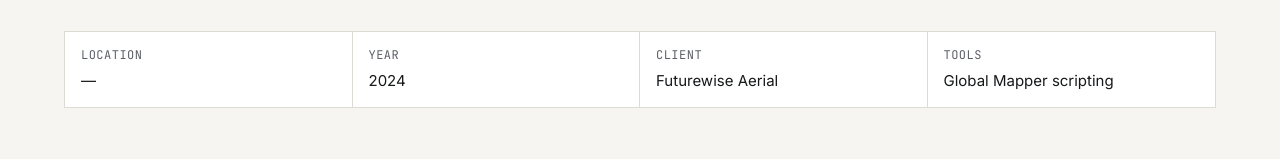
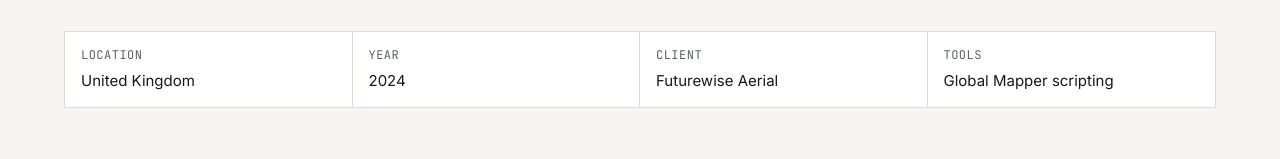
Before and after one commit to Abdul-Haleem-Khan-RS-GIS/Geospatial_Portfolio, a plain HTML site: page projects/global-mapper-csv-export-script.html in a window 1280 px wide. Shown: the part 297-456 px from the top of the page. Drawn offline with Linux system fonts and the light colour scheme.

Commit message:
Global Mapper script: set location to United Kingdom
Co-Authored-By: Claude Opus 5.5 <noreply@anthropic.com>
Claude-Session: https://claude.ai/code/session_019ix2VwBFEfSriveM5Esb5E

```diff
--- a/projects/global-mapper-csv-export-script.html
+++ b/projects/global-mapper-csv-export-script.html
@@ -10,7 +10,7 @@
 <div class="crumb"><a href="../index.html#work">← All work</a></div>
 <div class="phero"><span class="mono">GIS Data Engineering &amp; CAD</span><h1 style="font-size:clamp(32px,4.5vw,52px)">Global Mapper Script: Export Layers to CSV</h1>
 <p class="lead">Global Mapper script that exports multiple layers to separate CSV files, with a how-to guide.</p>
-<dl class="facts"><div><dt class="mono">Location</dt><dd>—</dd></div><div><dt class="mono">Year</dt><dd>2024</dd></div><div><dt class="mono">Client</dt><dd>Futurewise Aerial</dd></div><div><dt class="mono">Tools</dt><dd>Global Mapper scripting</dd></div></dl>
+<dl class="facts"><div><dt class="mono">Location</dt><dd>United Kingdom</dd></div><div><dt class="mono">Year</dt><dd>2024</dd></div><div><dt class="mono">Client</dt><dd>Futurewise Aerial</dd></div><div><dt class="mono">Tools</dt><dd>Global Mapper scripting</dd></div></dl>
 </div>
 <div class="pbody"><div><h2>Challenge</h2><p>The client needed to export several shapefile layers to separate CSV files in one go instead of by hand.</p>
 <h2>Approach</h2><ol><li>Wrote a Global Mapper script: SET_DIR, then IMPORT → EXPORT_VECTOR TYPE=CSV → UNLOAD_ALL for each layer</li><li>Tested the export and delivered sample CSVs</li><li>Wrote a step-by-step guide explaining every command</li></ol>
```
Also changed, not shown: index.html (+1 -1 lines).
